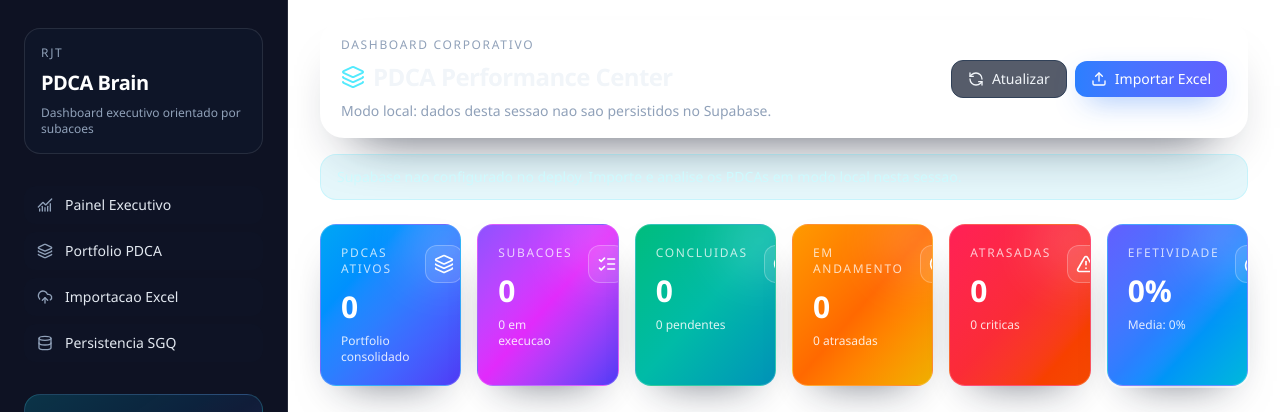
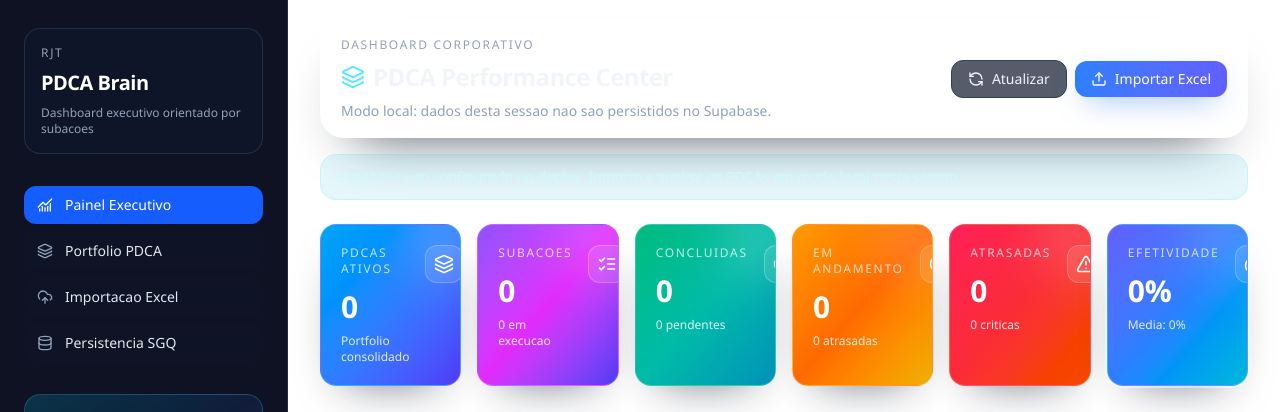
Before and after one commit to Burgamansi/rjt-sas-pdca-brain, a Next.js app: page / in a window 1280 px wide. Shown: the top 412 px of the page. Built offline with nearby package versions, Linux system fonts and the light colour scheme; no server answers.

Commit message:
feat: add sidebar navigation with view switching

```diff
--- a/app/page.tsx
+++ b/app/page.tsx
@@ -110,7 +110,7 @@
 }
 
 export default function Page() {
-  const { selectedPdcaId, setSelectedPdcaId, selectedSubAction, setSelectedSubAction } = useAppState();
+  const { selectedPdcaId, setSelectedPdcaId, selectedSubAction, setSelectedSubAction, activeView } = useAppState();
   const [pdcas, setPdcas] = useState<PdcaRecord[]>([]);
   const [loading, setLoading] = useState(true);
   const [importing, setImporting] = useState(false);
@@ -310,6 +310,7 @@
           </section>
         ) : null}
 
+        {activeView === "painel" && (
           <section className="mt-6 grid gap-4 sm:grid-cols-2 lg:grid-cols-3 xl:grid-cols-6">
             <KpiCard
               title="PDCAs Ativos"
@@ -358,7 +359,9 @@
               filter="all"
             />
           </section>
+        )}
 
+        {activeView === "painel" && (
           <section className="mt-6 rounded-2xl border border-white/10 bg-white/[0.03] p-5">
             <div className="flex items-center justify-between gap-4">
               <div>
@@ -386,7 +389,9 @@
               </div>
             </div>
           </section>
+        )}
 
+        {activeView === "painel" && (
           <section className="mt-6 grid gap-5 xl:grid-cols-[minmax(0,2fr)_minmax(0,1fr)]">
             <TableGridPDCA
               pdcas={pdcas}
@@ -422,7 +427,9 @@
               <ImportLogPanel logs={logs} formatDate={formatDate} />
             </div>
           </section>
+        )}
 
+        {activeView === "painel" && (
           <EvidenceDrawer
             isOpen={!!selectedSubAction}
             onClose={() => setSelectedSubAction(null)}
@@ -436,6 +443,38 @@
               progresso: selectedSubAction.resultado ? parseInt(selectedSubAction.resultado.replace("%", "")) || 0 : 0
             } : null}
           />
+        )}
+
+        {activeView === "portfolio" && (
+          <section className="mt-6 rounded-3xl border border-white/10 bg-white/[0.03] p-5">
+            <h3 className="text-lg font-semibold text-slate-100">Portfolio PDCA</h3>
+            <p className="mt-1 text-sm text-slate-400">Gerenciamento completo do portifolio de PDCAs.</p>
+          </section>
+        )}
+
+        {activeView === "importacao" && (
+          <section className="mt-6 rounded-3xl border border-white/10 bg-white/[0.03] p-5">
+            <h3 className="text-lg font-semibold text-slate-100">Importacao Excel</h3>
+            <p className="mt-1 text-sm text-slate-400">Carregar planilhas PDCAs para analise.</p>
+            <button
+              onClick={() => fileInputRef.current?.click()}
+              className="mt-4 rounded-lg bg-blue-600 px-4 py-2 text-sm text-white hover:bg-blue-700"
+            >
+              Selecionar arquivo Excel
+            </button>
+          </section>
+        )}
+
+        {activeView === "persistencia" && (
+          <section className="mt-6 rounded-3xl border border-white/10 bg-white/[0.03] p-5">
+            <h3 className="text-lg font-semibold text-slate-100">Persistencia SGQ</h3>
+            <p className="mt-1 text-sm text-slate-400">
+              {localMode
+                ? "Modo local ativo (sem persistencia)"
+                : "Conectado ao Supabase via API /api/pdcas"}
+            </p>
+          </section>
+        )}
       </main>
     </div>
   );
--- a/components/pdca/sidebar.tsx
+++ b/components/pdca/sidebar.tsx
@@ -1,4 +1,5 @@
 import { ChartNoAxesCombined, CircleGauge, Database, Layers, UploadCloud } from "lucide-react";
+import { useAppState, PdcaView } from "@/lib/app-state";
 
 type SidebarProps = {
   pdcaCount: number;
@@ -8,14 +9,16 @@
   localMode: boolean;
 };
 
-const navItems = [
-  { label: "Painel Executivo", icon: ChartNoAxesCombined },
-  { label: "Portfolio PDCA", icon: Layers },
-  { label: "Importacao Excel", icon: UploadCloud },
-  { label: "Persistencia SGQ", icon: Database },
+const navItems: { label: string; icon: typeof ChartNoAxesCombined; view: PdcaView }[] = [
+  { label: "Painel Executivo", icon: ChartNoAxesCombined, view: "painel" },
+  { label: "Portfolio PDCA", icon: Layers, view: "portfolio" },
+  { label: "Importacao Excel", icon: UploadCloud, view: "importacao" },
+  { label: "Persistencia SGQ", icon: Database, view: "persistencia" },
 ];
 
 export function Sidebar({ pdcaCount, subactionCount, doneCount, completion, localMode }: SidebarProps) {
+  const { activeView, setActiveView } = useAppState();
+
   return (
     <aside className="fixed inset-y-0 left-0 hidden w-72 border-r border-white/10 bg-slate-950/95 lg:block">
       <div className="flex h-full flex-col px-6 py-7">
@@ -26,15 +29,23 @@
         </div>
 
         <nav className="mt-8 space-y-2">
-          {navItems.map((item) => (
-            <div
-              key={item.label}
-              className="flex items-center gap-3 rounded-xl border border-transparent bg-slate-900/30 px-3 py-2 text-sm text-slate-200"
-            >
-              <item.icon className="h-4 w-4 text-slate-400" />
-              <span>{item.label}</span>
-            </div>
-          ))}
+          {navItems.map((item) => {
+            const isActive = activeView === item.view;
+            return (
+              <button
+                key={item.label}
+                onClick={() => setActiveView(item.view)}
+                className={`flex w-full items-center gap-3 rounded-xl border border-transparent px-3 py-2 text-sm transition-colors ${
+                  isActive
+                    ? "bg-blue-600 text-white"
+                    : "bg-slate-900/30 text-slate-200 hover:bg-slate-800 hover:text-white"
+                }`}
+              >
+                <item.icon className={`h-4 w-4 ${isActive ? "text-white" : "text-slate-400"}`} />
+                <span>{item.label}</span>
+              </button>
+            );
+          })}
         </nav>
 
         <div className="mt-8 rounded-2xl border border-cyan-300/20 bg-gradient-to-br from-cyan-500/20 via-blue-500/10 to-indigo-500/25 p-4">
--- a/lib/app-state.tsx
+++ b/lib/app-state.tsx
@@ -6,18 +6,22 @@
 
 export type PdcaFilter = "all" | "done" | "progress" | "late" | "pending";
 
+export type PdcaView = "painel" | "portfolio" | "importacao" | "persistencia";
+
 export type AppState = {
   selectedPdcaId: string;
   selectedPhase: PdcaPhase | "all";
   selectedFilter: PdcaFilter;
   selectedSubAction: PdcaGridRow | null;
   searchTerm: string;
+  activeView: PdcaView;
 
   setSelectedPdcaId: (id: string) => void;
   setSelectedPhase: (phase: PdcaPhase | "all") => void;
   setSelectedFilter: (filter: PdcaFilter) => void;
   setSelectedSubAction: (subaction: PdcaGridRow | null) => void;
   setSearchTerm: (term: string) => void;
+  setActiveView: (view: PdcaView) => void;
 
   clearFilters: () => void;
 };
@@ -30,6 +34,7 @@
   const [selectedFilter, setSelectedFilter] = useState<PdcaFilter>("all");
   const [selectedSubAction, setSelectedSubAction] = useState<PdcaGridRow | null>(null);
   const [searchTerm, setSearchTerm] = useState<string>("");
+  const [activeView, setActiveView] = useState<PdcaView>("painel");
 
   const clearFilters = () => {
     setSelectedPhase("all");
@@ -43,13 +48,15 @@
     selectedFilter,
     selectedSubAction,
     searchTerm,
+    activeView,
     setSelectedPdcaId,
     setSelectedPhase,
     setSelectedFilter,
     setSelectedSubAction,
     setSearchTerm,
+    setActiveView,
     clearFilters,
-  }), [selectedPdcaId, selectedPhase, selectedFilter, selectedSubAction, searchTerm]);
+  }), [selectedPdcaId, selectedPhase, selectedFilter, selectedSubAction, searchTerm, activeView]);
 
   return (
     <AppStateContext.Provider value={value}>
```
Lines whose indentation alone changed are shown as unchanged.
